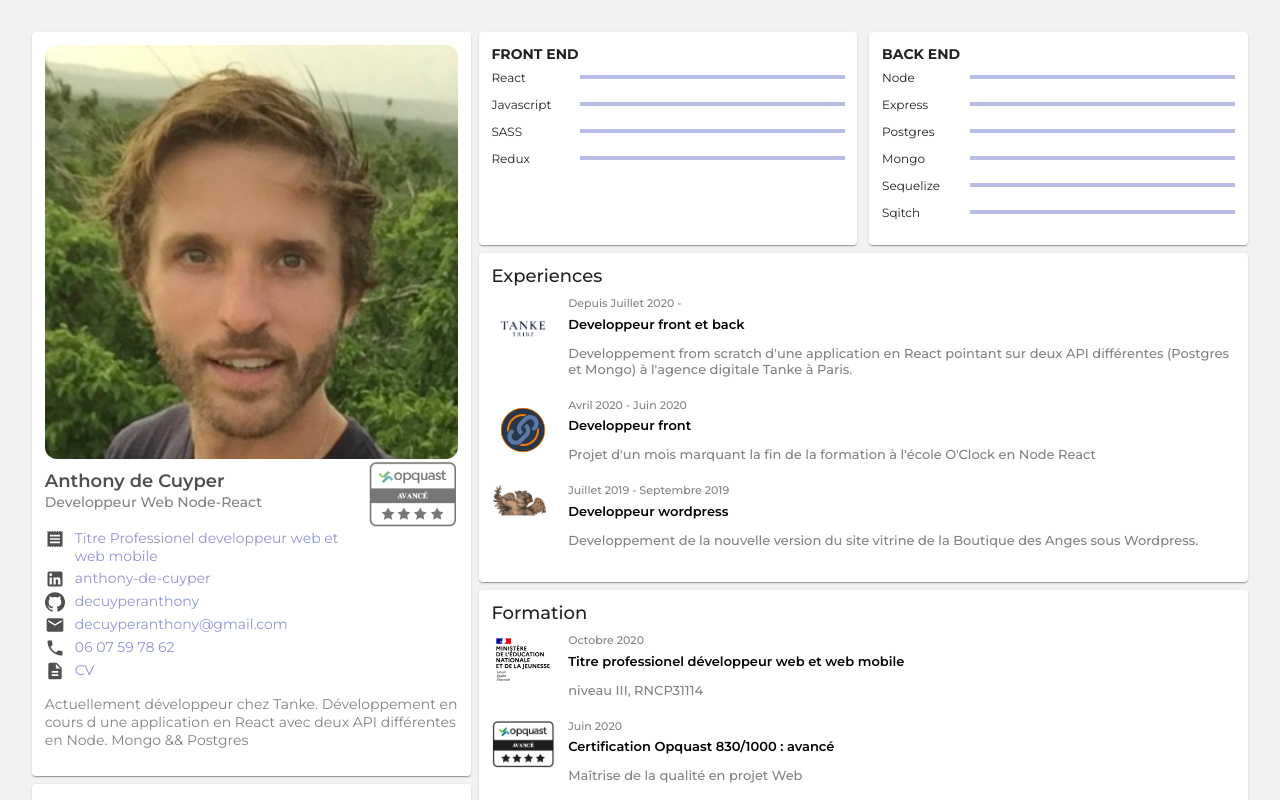
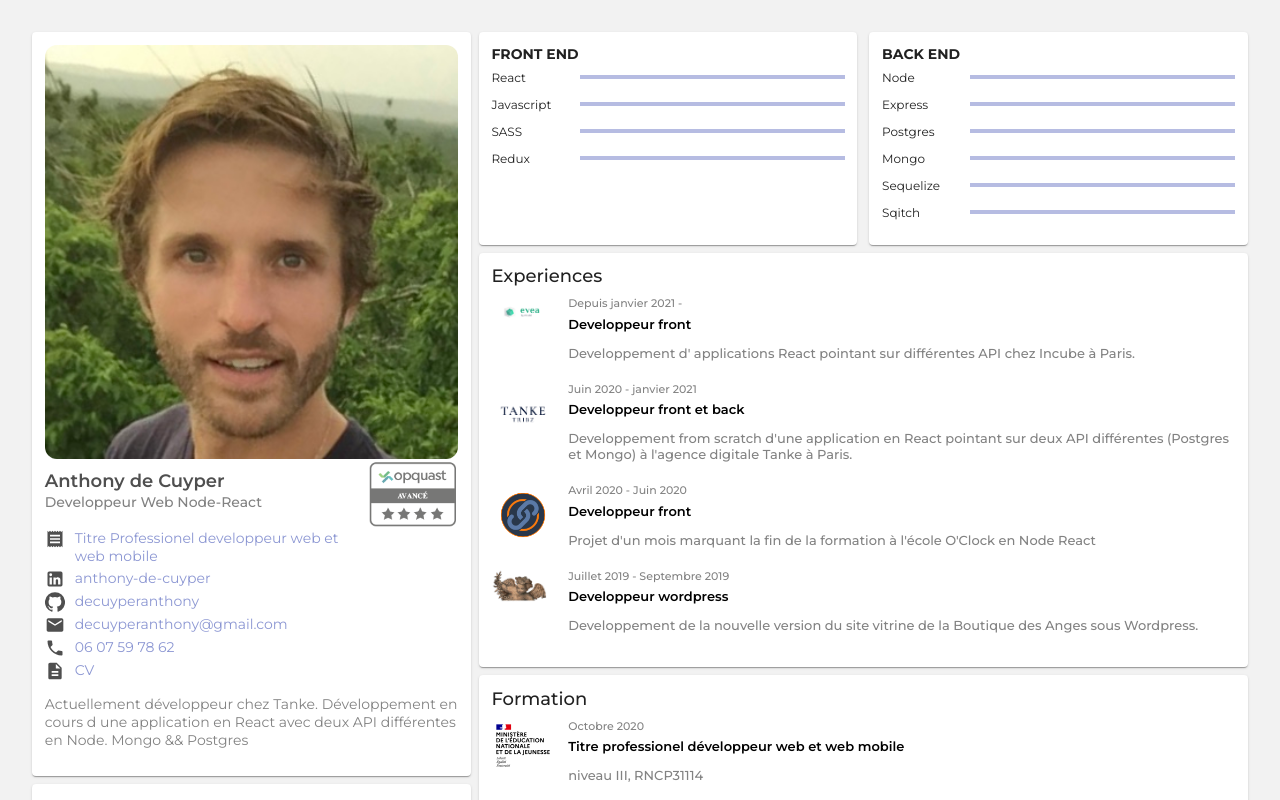
Before and after one commit to decuyperanthony/portefolio-react, a React (Create React App) app: page / in a window 1280 px wide. Shown: the top 800 px of the page. Built offline with nearby package versions, Linux system fonts and the light colour scheme.

Commit message:
add new experience

```diff
--- a/src/data/experiencesData.js
+++ b/src/data/experiencesData.js
@@ -2,11 +2,20 @@
 import tanke from '../img/logo_tribz.png'
 import solidarity from '../img/S_logo_favicon_fonce.png'
 import bda from '../img/logo_bda.png'
+import incube from '../img/incube2.jpg'
 
 const experiencesData = [
     {
         id: 1,
-        date: 'Depuis Juillet 2020 - ',
+        date: 'Depuis janvier 2021 - ',
+        title: 'Developpeur front',
+        linkTo: '#incube',
+        logo: incube,
+        description: 'Developpement d\' applications React pointant sur différentes API chez Incube à Paris.'
+    },
+    {
+        id: 4,
+        date: 'Juin 2020 - janvier 2021',
         title: 'Developpeur front et back',
         linkTo: '#tribz',
         logo: tanke,
```
Also changed, not shown: src/img/incube2.jpg (added).
